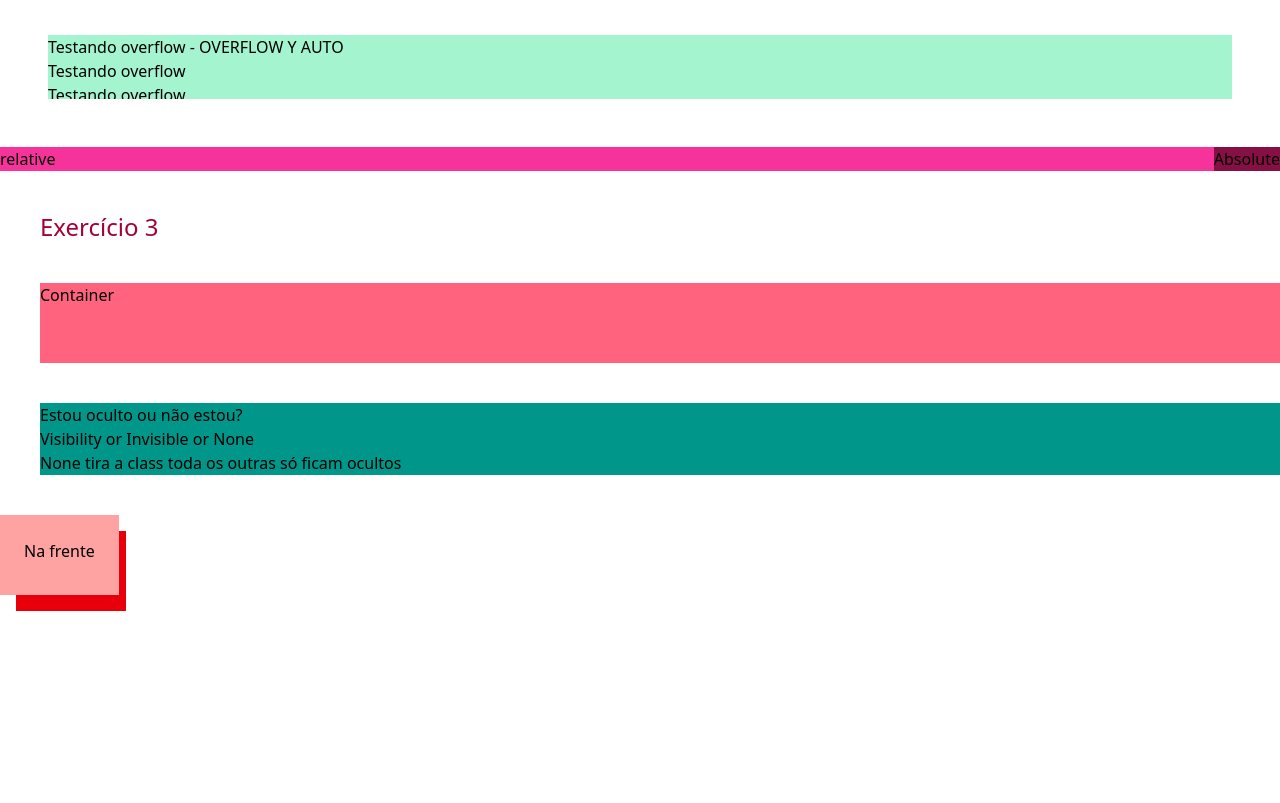
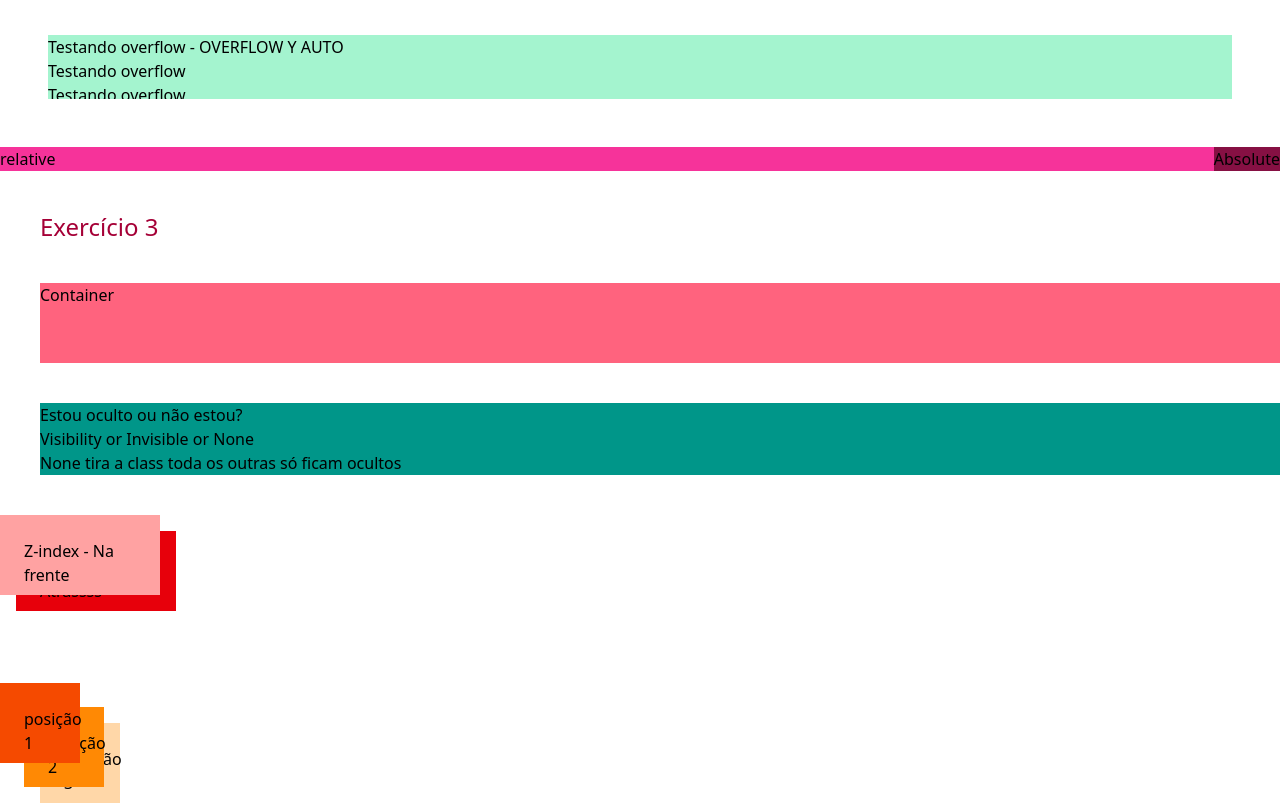
Before and after one commit to AnaClaudiaSac/udemy-tailwindcss, a website: page src/index.html in a window 1280 px wide. Shown: the part 885-1688 px from the top of the page. Before the commit the page ends 1496 px from the top, so only its background shows below. Drawn offline with Linux system fonts and the light colour scheme.

```diff
--- a/src/index.html
+++ b/src/index.html
@@ -109,7 +109,7 @@
     </div>
   </div>
 
-  <!--Exercício 3-->
+  <!--Exercício 3 -->
 
   <h2 class="m-10 text-rose-800 text-2xl">Exercício 3 </h2>
   <div class="relative container m-10 h-20 bg-rose-400">
@@ -129,10 +129,20 @@
   <!--Z-index-->
 
 
-  <div class="container relative">
-    <div class="bg-red-300 h-20 p-6 absolute z-10">Na frente</div>
-    <div class="bg-red-600 h-20 p-6 absolute m-4 ">Atrássss</div>
+  <div class="container relative h-20">
+    <div class="bg-red-300 h-20 w-40 p-6 absolute z-10"> Z-index - Na frente</div>
+    <div class="bg-red-600 h-20 w-40 p-6 absolute m-4 "> Z-index - Atrássss</div>
   </div>
+
+
+  <!--Exercício 4 -->
+
+  <div class="container relative h-20 pt-22 ">
+    <div class="bg-orange-600 h-20 p-6 w-20 absolute z-20">posição 1</div>
+    <div class="bg-orange-400 h-20 p-6 w-20 m-6 absolute z-10">posição 2</div>
+    <div class="bg-orange-200 h-20 p-6 w-20 absolute m-10 ">posição 3</div>
+  </div>
+
 
 
 </body>
```
Also changed, not shown: src/output.css, 1 other file.
